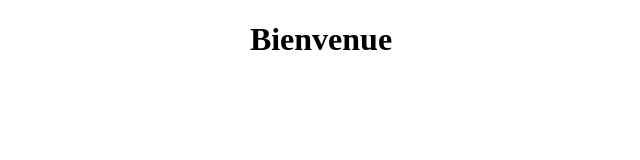
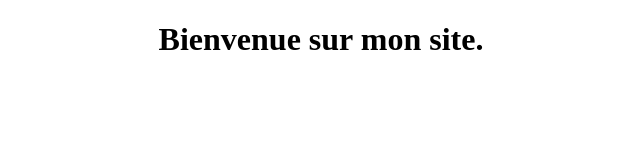
Before and after one commit to WernerBurat/new_project, a plain HTML site: page index.html in a window 1280 px wide. Shown: the whole page, without its empty margins (319-959 px from the left). Drawn offline with Linux system fonts and the light colour scheme.

Commit message:
modified text

```diff
--- a/index.html
+++ b/index.html
@@ -2,6 +2,6 @@
 <html>
 <title>Bienvenue</title>
 <body>
-<h1><div align=center>Bienvenue</div></h1>
+<h1><div align=center>Bienvenue sur mon site.</div></h1>
 </body>
 </html>
```
